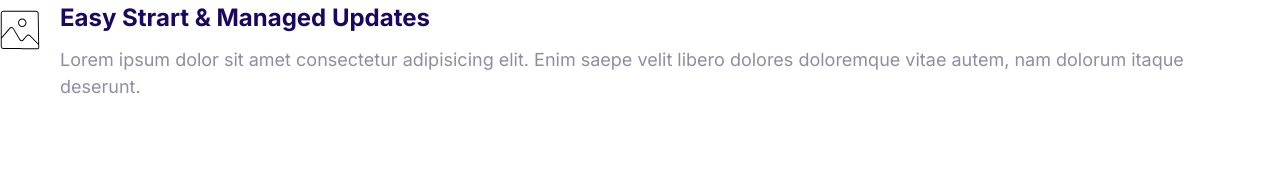
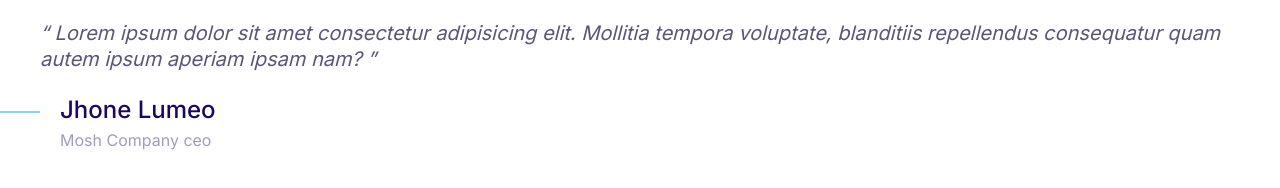
Before and after one commit to 90arch/archit, a plain HTML site: page index.html in a window 1280 px wide. Drawn offline with Linux system fonts and the light colour scheme.

Commit message:
Created quote component.

```diff
--- a/css/styles.css
+++ b/css/styles.css
@@ -9,6 +9,7 @@ html {
   --color-accent: #ff3400;
   --color-headings: #1b0760;
   --color-body: #918ca4;
+  --body-color-darker: #5c5577;
   --border-color: #ccc;
   --border-radius: 30px;
 }
@@ -334,3 +335,47 @@ a {
 .media__image {
   margin-top: 1rem;
 }
+
+/* Quote */
+
+.quote {
+  font-size: 3rem;
+  font-style: italic;
+  color: var(--body-color-darker);
+  line-height: 1.3;
+}
+.quote__text::before {
+  content: open-quote;
+}
+.quote__text::after {
+  content: close-quote;
+}
+
+.quote__author {
+  font-size: 3rem;
+  font-weight: 500;
+  font-style: normal;
+  margin-bottom: 0;
+}
+.quote__organization {
+  opacity: 0.4;
+  font-size: 2rem;
+  color: var(--color-headings);
+}
+
+.quote__line {
+  position: relative;
+  bottom: 10px;
+}
+
+@media screen and (min-width: 1024px) {
+  .quote {
+    font-size: 2rem;
+  }
+  .quote__author {
+    font-size: 2.4rem;
+  }
+  .quote__organization {
+    font-size: 1.6rem;
+  }
+}
--- a/index.html
+++ b/index.html
@@ -19,20 +19,25 @@
     />
   </head>
   <body>
+    <blockquote class="quote">
+      <p class="quote__text">
+        Lorem ipsum dolor sit amet consectetur adipisicing elit. Mollitia
+        tempora voluptate, blanditiis repellendus consequatur quam autem ipsum
+        aperiam ipsam nam?
+      </p>
+    </blockquote>
+    <footer>
       <div class="media">
         <div class="media__image">
-        <svg class="icon icon--primary">
-          <use xlink:href="images/sprite.svg#snap"></use>
+          <svg class="icon icon--primary quote__line">
+            <use xlink:href="images/sprite.svg#line"></use>
           </svg>
         </div>
         <div class="media__body">
-        <h3 class="media__title">Easy Strart & Managed Updates</h3>
-        <p>
-          Lorem ipsum dolor sit amet consectetur adipisicing elit. Enim saepe
-          velit libero dolores doloremque vitae autem, nam dolorum itaque
-          deserunt.
-        </p>
+          <h3 class="media__title quote__author">Jhone Lumeo</h3>
+          <p class="quote__organization">Mosh Company ceo</p>
         </div>
       </div>
+    </footer>
   </body>
 </html>
```
Also changed, not shown: components/quote.html (added, +20 -0 lines). Lines whose indentation alone changed are shown as unchanged.
